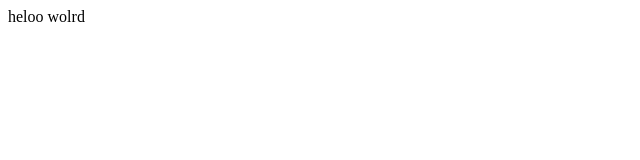
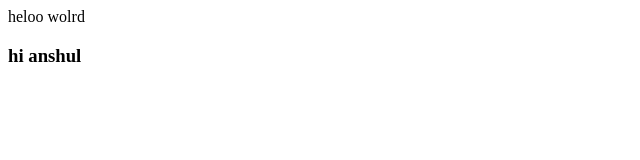
Before and after one commit to anshurwtanshu/gitdemo, a plain HTML site: page index.html in a window 1280 px wide. Shown: the full height of the page, 0-640 px from the left. Drawn offline with Linux system fonts and the light colour scheme.

Commit message:
add a new heading tag

```diff
--- a/index.html
+++ b/index.html
@@ -1 +1,2 @@
 <p> heloo wolrd</p>
+<H3>hi anshul</H3>
```
